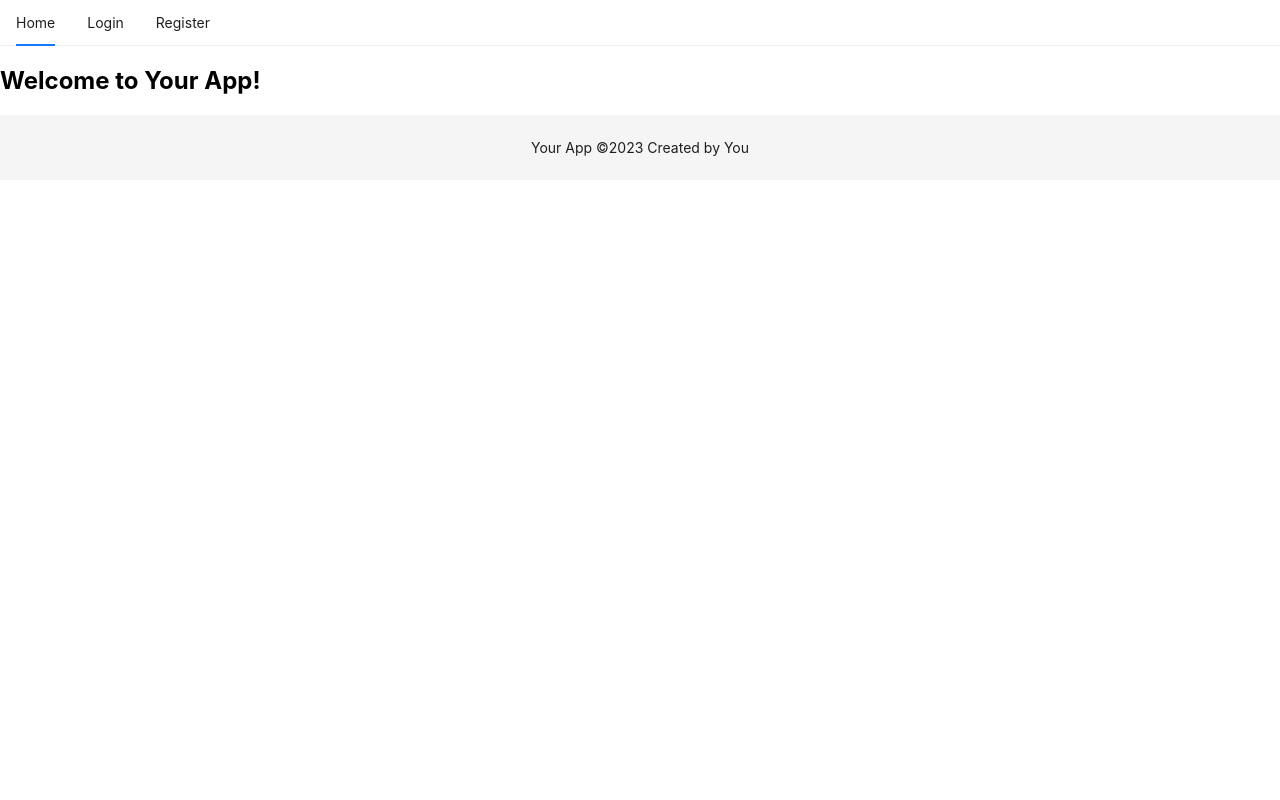
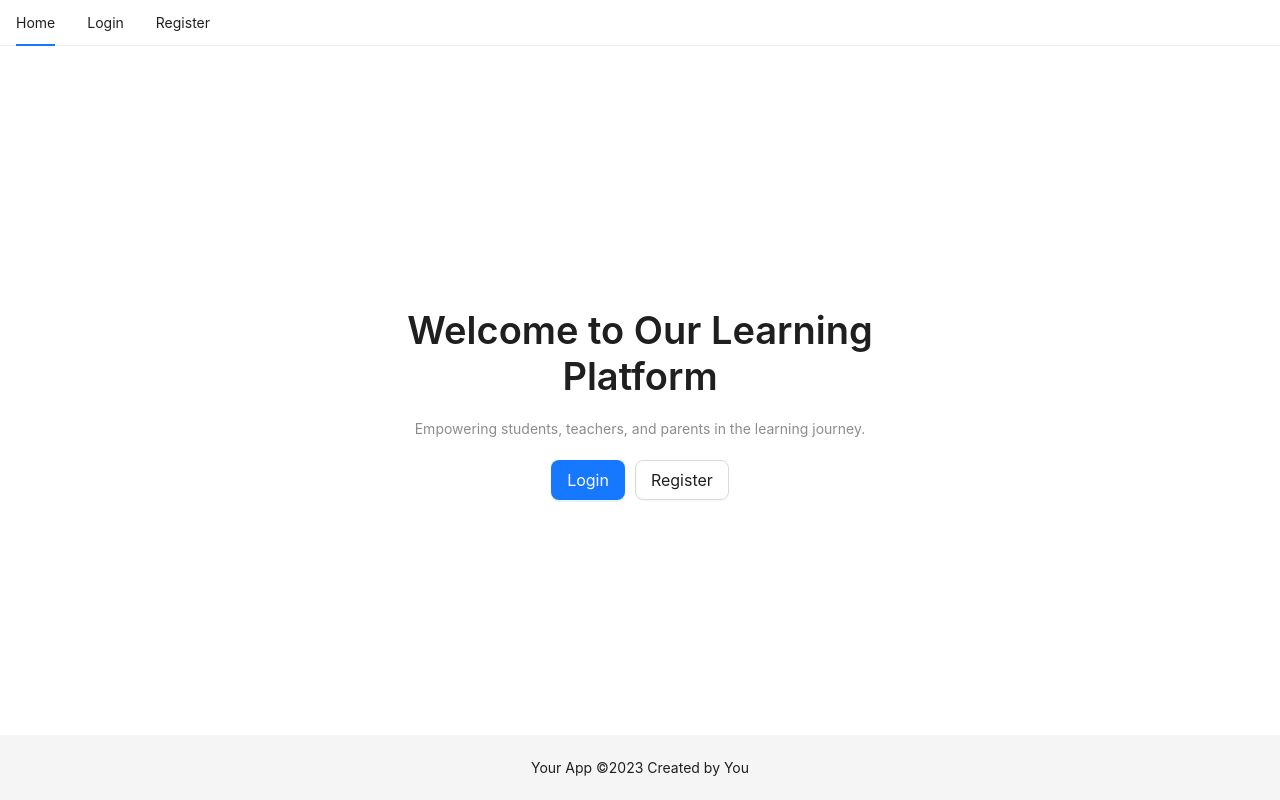
Before and after one commit to CHAUDHARYS1/student-portal, a React (Create React App) app: page / in a window 1280 px wide. Built offline with nearby package versions, Linux system fonts and the light colour scheme.

Commit message:
create simple home page

```diff
--- a/src/pages/HomePage.js
+++ b/src/pages/HomePage.js
@@ -1,10 +1,23 @@
 // HomePage.js
 import React from 'react';
+import { Typography, Button } from 'antd';
+import { Link } from 'react-router-dom';
 
+const { Title, Text } = Typography;
 const HomePage = () => {
   return (
-    <div>
-      <h2>Welcome to Your App!</h2>
+    <div style={{ textAlign: 'center', margin: 'auto', maxWidth: '600px', padding: '20px' }}>
+      <Title>Welcome to Our Learning Platform</Title>
+      <Text type="secondary">Empowering students, teachers, and parents in the learning journey.</Text>
+
+      <div style={{ marginTop: '20px' }}>
+        <Button type="primary" size="large" style={{ marginRight: '10px' }}>
+          <Link to="/login" style={{ color: 'white' }}>Login</Link>
+        </Button>
+        <Button size="large">
+          <Link to="/register">Register</Link>
+        </Button>
+      </div>
     </div>
   );
 };
```
